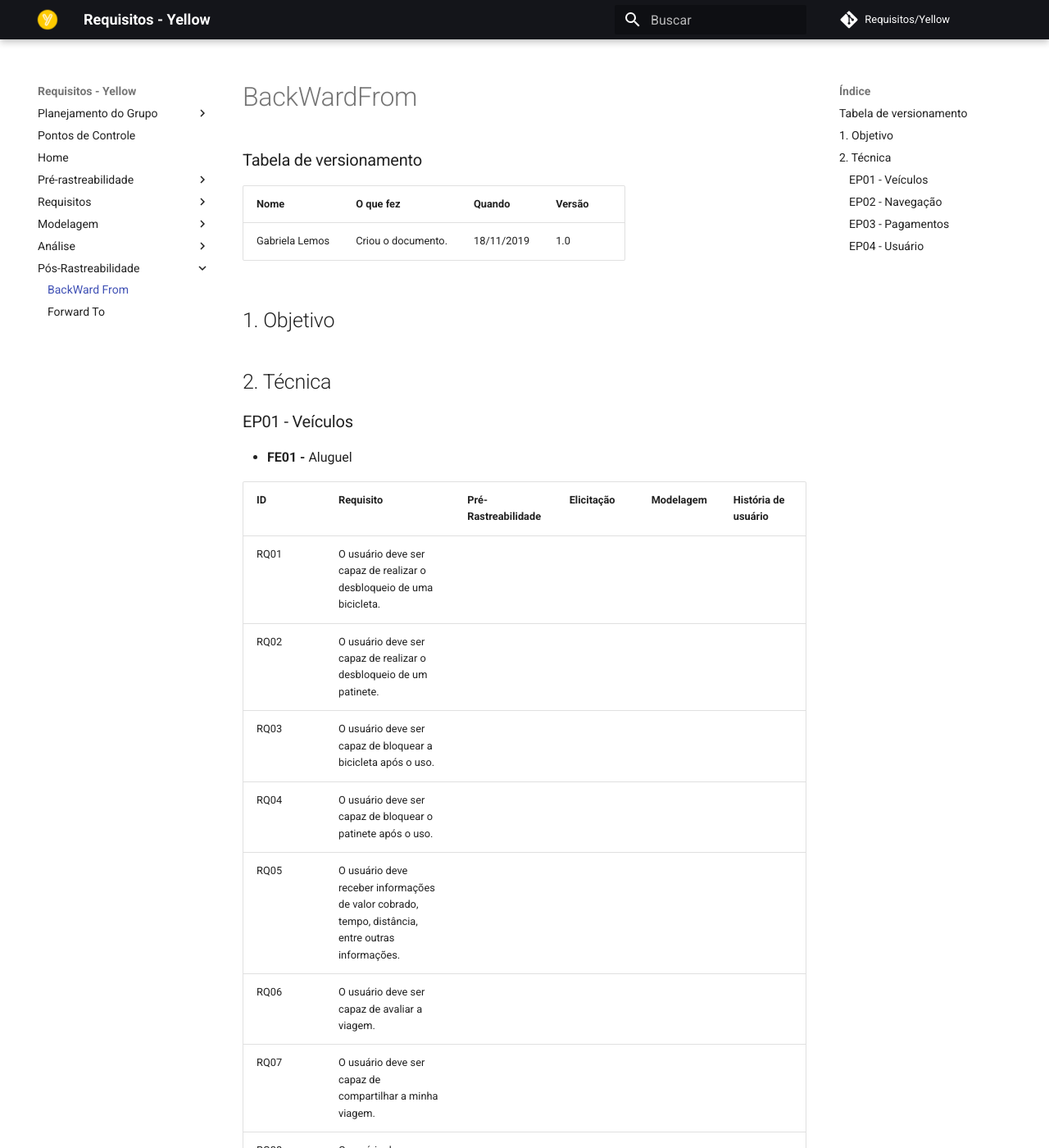
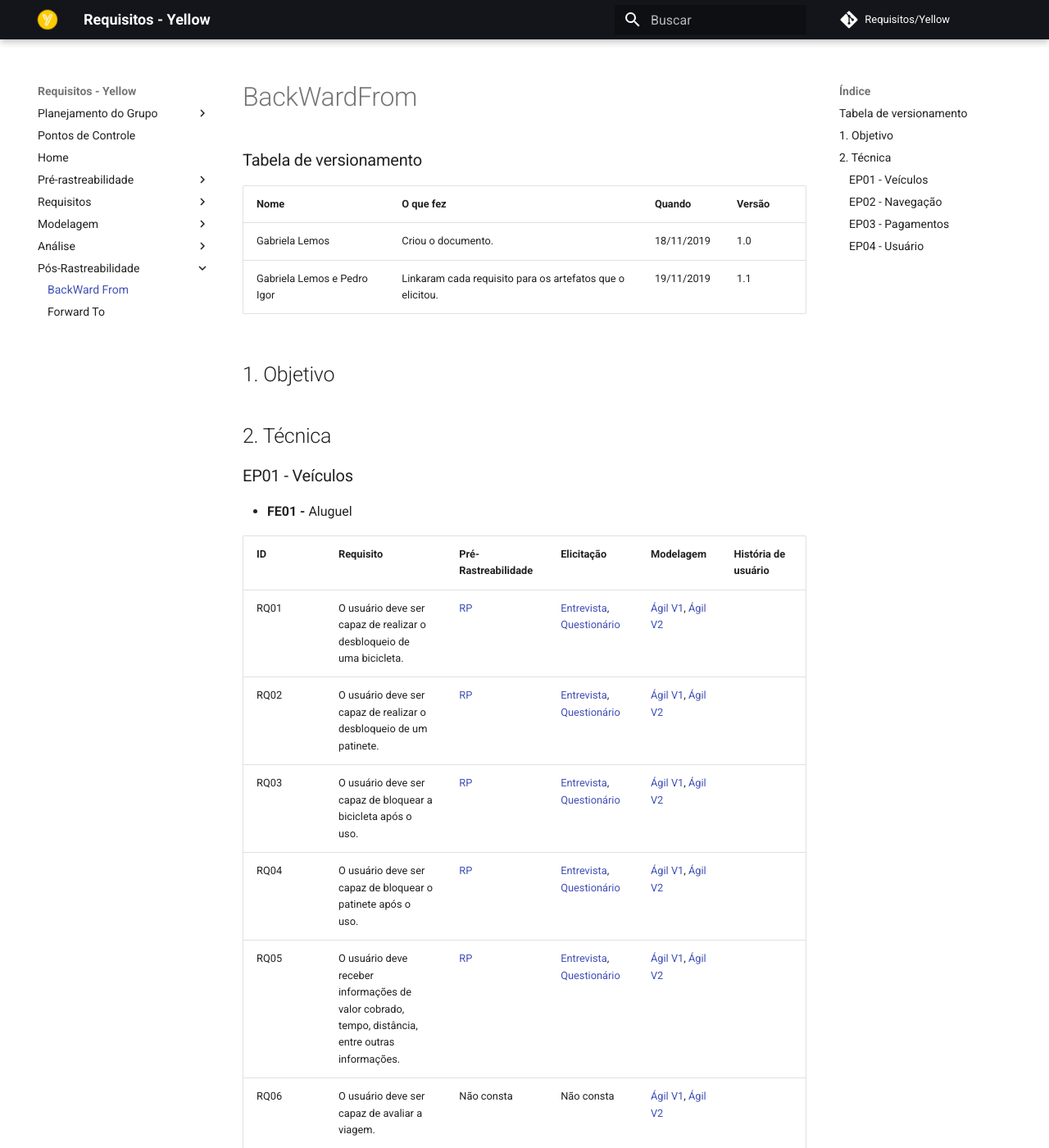
Before and after one commit to me42th/2019.2-Yellow, an MkDocs documentation site: the page built from docs/pos_rastreabilidade/backward.md, in a window 1280 px wide and 1400 px high. Shown: the whole window at 82% size. Built offline with MkDocs 1.6.1 and Material for MkDocs 9.7.7, drawn with Linux system fonts in a browser that asks for light colours; comment, search, counter and statistics services are not loaded; some of the changed text lies outside the part shown.

Commit message:
Adicionando linkagem de requisitos do 1 ao 21.

```diff
--- a/docs/pos_rastreabilidade/backward.md
+++ b/docs/pos_rastreabilidade/backward.md
@@ -4,6 +4,7 @@
 | Nome|O que fez|Quando|Versão|
 |-----|---------|------|--|
 | Gabriela Lemos | Criou o documento. | 18/11/2019 |1.0|
+| Gabriela Lemos e Pedro Igor | Linkaram cada requisito para os artefatos que o elicitou. | 19/11/2019 |1.1|
 
 ## 1. Objetivo
 
@@ -15,25 +16,25 @@
 
 | ID | Requisito | Pré-Rastreabilidade | Elicitação | Modelagem | História de usuário |
 |--|--|--|--|--|--|
-|RQ01  |O usuário deve ser capaz de realizar o desbloqueio de uma bicicleta.    |
-|RQ02| O usuário deve ser capaz de realizar o desbloqueio de um patinete. |
-|RQ03|O usuário deve ser capaz de bloquear a bicicleta após o uso.|
-|RQ04|O usuário deve ser capaz de bloquear o patinete após o uso. |
-|RQ05| O usuário deve receber informações de valor cobrado, tempo, distância, entre outras informações. |
-|RQ06|  O usuário deve ser capaz de avaliar a viagem.  |
-|RQ07|  O usuário deve ser capaz de compartilhar a minha viagem. |
-|RQ08|  O usuário deve ser capaz de identificar o nível de bateria do veículo elétrico.  |
-|RQ09|  O usuário deve receber certas instruções antes de minha primeira viagem. |
+|RQ01  |O usuário deve ser capaz de realizar o desbloqueio de uma bicicleta.    | [RP](../pre_rastreabilidade/rich_picture.md)| [Entrevista](../elicitacao/requisitos/entrevista.md), [Questionário](../elicitacao/requisitos/questionario.md) | [Ágil V1](../modelagem/agil.md), [Ágil V2](../modelagem/agil_v2.md) |
+|RQ02| O usuário deve ser capaz de realizar o desbloqueio de um patinete. | [RP](../pre_rastreabilidade/rich_picture.md) | [Entrevista](../elicitacao/requisitos/entrevista.md), [Questionário](../elicitacao/requisitos/questionario.md) | [Ágil V1](../modelagem/agil.md), [Ágil V2](../modelagem/agil_v2.md) |
+|RQ03|O usuário deve ser capaz de bloquear a bicicleta após o uso.|  [RP](../pre_rastreabilidade/rich_picture.md) | [Entrevista](../elicitacao/requisitos/entrevista.md), [Questionário](../elicitacao/requisitos/questionario.md) | [Ágil V1](../modelagem/agil.md), [Ágil V2](../modelagem/agil_v2.md) |
+|RQ04|O usuário deve ser capaz de bloquear o patinete após o uso. | [RP](../pre_rastreabilidade/rich_picture.md) | [Entrevista](../elicitacao/requisitos/entrevista.md), [Questionário](../elicitacao/requisitos/questionario.md) | [Ágil V1](../modelagem/agil.md), [Ágil V2](../modelagem/agil_v2.md) |
+|RQ05| O usuário deve receber informações de valor cobrado, tempo, distância, entre outras informações. | [RP](../pre_rastreabilidade/rich_picture.md) | [Entrevista](../elicitacao/requisitos/entrevista.md), [Questionário](../elicitacao/requisitos/questionario.md) | [Ágil V1](../modelagem/agil.md), [Ágil V2](../modelagem/agil_v2.md) |
+|RQ06|  O usuário deve ser capaz de avaliar a viagem.  | Não consta | Não consta | [Ágil V1](../modelagem/agil.md), [Ágil V2](../modelagem/agil_v2.md) |
+|RQ07|  O usuário deve ser capaz de compartilhar a minha viagem. | Não consta | Não consta | [Ágil V1](../modelagem/agil.md), [Ágil V2](../modelagem/agil_v2.md) |
+|RQ08|  O usuário deve ser capaz de identificar o nível de bateria do veículo elétrico.  | Não consta | [ST1](../elicitacao/requisitos/storytelling_v1.md) | [Ágil V1](../modelagem/agil.md), [Ágil V2](../modelagem/agil_v2.md) |
+|RQ09|  O usuário deve receber certas instruções antes de minha primeira viagem. | Não consta | [ST1](../elicitacao/requisitos/storytelling_v1.md) | [Ágil V1](../modelagem/agil.md), [Ágil V2](../modelagem/agil_v2.md) |
 
 -  **FE02 -**  Suporte
 
 | ID | Requisito | Pré-Rastreabilidade | Elicitação | Modelagem | História de usuário |
 |--|--|--|--|--|--|
-|RQ10|  O usuário deve ser capaz de ter acesso ao suporte para apoio em um imprevisto durante o uso do aplicativo.  |
-|RQ11|  O desenvolvedor deve ser capaz de emitir dicas e instruções nos tempos de ociosidade do aplicativo.  |
-|RQ12|  O usuário deve ser capaz de acessar a central de ajuda.  |
-|RQ13|  O usuário deve ser capaz de reportar um veículo atrapalhando a circulação. |
-|RQ14|  O usuário deve ter acesso aos termos de uso da aplicação.
+|RQ10|  O usuário deve ser capaz de ter acesso ao suporte para apoio em um imprevisto durante o uso do aplicativo.  | [RP](../pre_rastreabilidade/rich_picture.md) | [AD](../elicitacao/requisitos/analise_discurso.md), [ST1](../elicitacao/requisitos/storytelling_v1.md) | [Ágil V1](../modelagem/agil.md), [Ágil V2](../modelagem/agil_v2.md) |
+|RQ11|  O desenvolvedor deve ser capaz de emitir dicas e instruções nos tempos de ociosidade do aplicativo.  | Não consta | Não consta | [Ágil V1](../modelagem/agil.md), [Ágil V2](../modelagem/agil_v2.md) |
+|RQ12|  O usuário deve ser capaz de acessar a central de ajuda.  | [RP](../pre_rastreabilidade/rich_picture.md) | [ST1](../elicitacao/requisitos/storytelling_v1.md) | [Ágil V1](../modelagem/agil.md), [Ágil V2](../modelagem/agil_v2.md) |
+|RQ13|  O usuário deve ser capaz de reportar um veículo atrapalhando a circulação. | [RP](../pre_rastreabilidade/rich_picture.md) | [ST1](../elicitacao/requisitos/storytelling_v1.md) | [Ágil V1](../modelagem/agil.md), [Ágil V2](../modelagem/agil_v2.md) |
+|RQ14|  O usuário deve ter acesso aos termos de uso da aplicação. | Não consta | [ST1](../elicitacao/requisitos/storytelling_v1.md) | [Ágil V1](../modelagem/agil.md), [Ágil V2](../modelagem/agil_v2.md) |
 
 ### EP02 -  Navegação
 
@@ -41,18 +42,18 @@
 
 | ID | Requisito | Pré-Rastreabilidade | Elicitação | Modelagem | História de usuário |
 |--|--|--|--|--|--|
-|RQ15|  O usuário deve ser capaz de visualizar o mapa de disponibilidade.|
-|RQ16|  O usuário deve ser capaz de acessar outras regiões a diferentes distâncias de onde me encontro para saber se há veículos disponíveis naqueles locais.|
+|RQ15|  O usuário deve ser capaz de visualizar o mapa de disponibilidade.|  [RP](../pre_rastreabilidade/rich_picture.md) | [Prototipação](../elicitacao/requisitos/prototipacao.md), [Questionário](../elicitacao/requisitos/questionario.md) | [Ágil V1](../modelagem/agil.md), [Ágil V2](../modelagem/agil_v2.md) |
+|RQ16|  O usuário deve ser capaz de acessar outras regiões a diferentes distâncias de onde me encontro para saber se há veículos disponíveis naqueles locais.|  [RP](../pre_rastreabilidade/rich_picture.md) | [ST1](../elicitacao/requisitos/storytelling_v1.md) | [Ágil V1](../modelagem/agil.md), [Ágil V2](../modelagem/agil_v2.md) |
 
 -  **FE04 -**  Localização
 
 | ID | Requisito | Pré-Rastreabilidade | Elicitação | Modelagem | História de usuário |
 |--|--|--|--|--|--|
-|RQ17|  O usuário deve ser capaz de verificar a localização das bicicletas no mapa.|
-|RQ18|  O usuário deve ser capaz de verificar a localização dos patinetes no mapa.
-|RQ19|  O usuário deve ser capaz de verificar sua localização atual.
-|RQ20|  O usuário devo ser informado sobre a ultrapassagem dos limites de disponibilidades.
-|RQ21|  O usuário deve ser capaz de identificar o tipo de veículo localizado no mapa.
+|RQ17|  O usuário deve ser capaz de verificar a localização das bicicletas no mapa.| [Prototipação](../elicitacao/requisitos/prototipacao.md) | [Questionário](../elicitacao/requisitos/questionario.md) | [Ágil V1](../modelagem/agil.md), [Ágil V2](../modelagem/agil_v2.md) |
+|RQ18|  O usuário deve ser capaz de verificar a localização dos patinetes no mapa. | [Prototipação](../elicitacao/requisitos/prototipacao.md) | [Questionário](../elicitacao/requisitos/questionario.md) | [Ágil V1](../modelagem/agil.md), [Ágil V2](../modelagem/agil_v2.md) |
+|RQ19|  O usuário deve ser capaz de verificar sua localização atual.  | Não consta | [ST1](../elicitacao/requisitos/storytelling_v1.md) | [Ágil V1](../modelagem/agil.md), [Ágil V2](../modelagem/agil_v2.md) |
+|RQ20|  O usuário devo ser informado sobre a ultrapassagem dos limites de disponibilidades. | Não consta | [ST1](../elicitacao/requisitos/storytelling_v1.md) | [Ágil V1](../modelagem/agil.md), [Ágil V2](../modelagem/agil_v2.md) |
+|RQ21|  O usuário deve ser capaz de identificar o tipo de veículo localizado no mapa. | Não consta | [ST1](../elicitacao/requisitos/storytelling_v1.md) | [Ágil V1](../modelagem/agil.md), [Ágil V2](../modelagem/agil_v2.md) |
 
 ### EP03 -  Pagamentos
 
```
